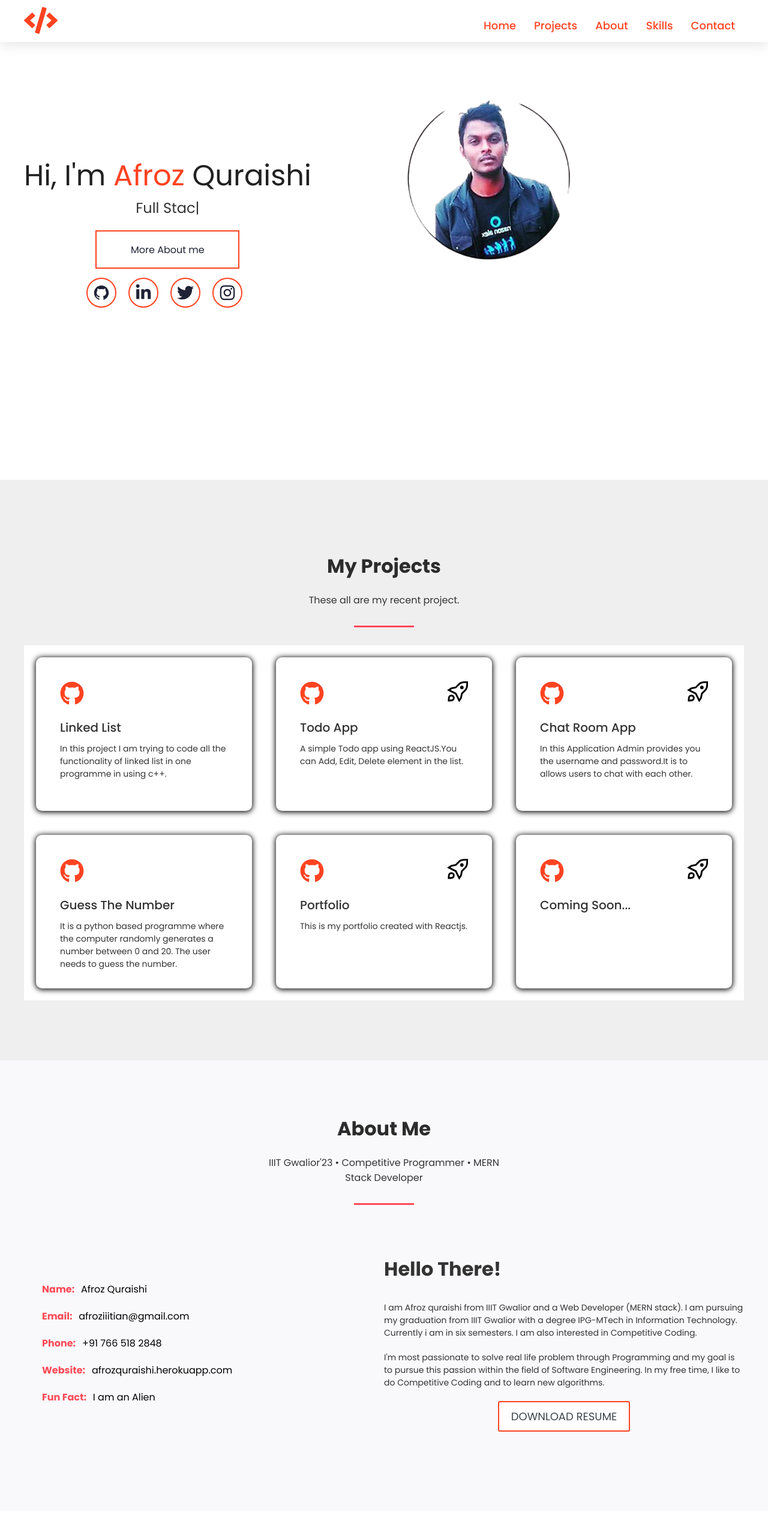
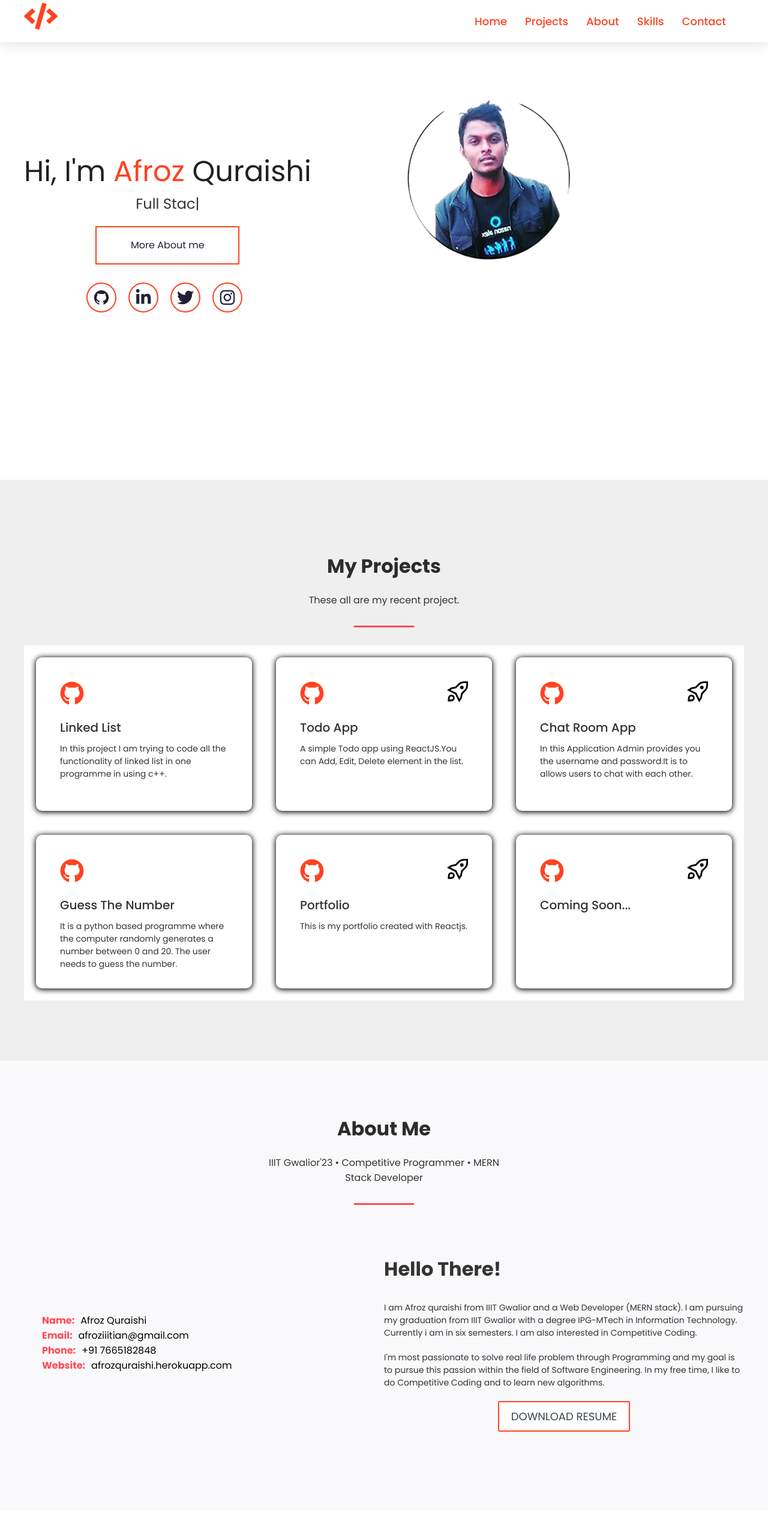
Before and after one commit to afroz23/afrozquraishi, a React (Create React App) app: page / in a window 1280 px wide. Shown: the top 2566 px of the page at 60% size. Built offline with nearby package versions, Linux system fonts and the light colour scheme.

Commit message:
make it better

```diff
--- a/src/App.css
+++ b/src/App.css
@@ -5,7 +5,10 @@
 }
 
 body {
+  margin: 0;
+  padding: 0;
   font-family: "Poppins", sans-serif;
+  scroll-behavior: smooth;
 }
 .header {
   width: 100%;
@@ -25,11 +28,20 @@ body {
   box-shadow: 0 5px 20px rgba(0, 0, 0, 0.1);
 }
 
+.navbar,
+.about,
+.skills,
+.projects,
+.home,
+.contact {
+  display: flex;
+  flex-wrap: wrap;
+}
+
 .navbar__container {
   display: flex;
   justify-content: space-between;
   align-items: center;
-  flex-wrap: wrap;
   height: 70px;
 }
 .navbar__left-logo {
@@ -38,27 +50,34 @@ body {
   font-size: 7vh;
 }
 
-.navbar__right,
-.navbar-item {
+.navbar__right {
   display: flex;
   justify-content: flex-end;
   flex-wrap: wrap;
   list-style-type: none;
   align-items: flex-end;
 }
-
-a {
+.navbar__container .navbar__right {
+  display: flex;
+  justify-content: space-between;
+  font-weight: 700;
+  transition: all 5 ease-in-out;
+}
+.navbar__container .navbar-item a {
   color: #ff4321;
   text-decoration: none;
+  transition: all 0.4s ease-in-out;
 }
 
-a:hover {
-  color: #555;
-  transition: all 0.1s linear;
+.navbar__container .navbar-item a:hover {
+  color: #333333;
+  transition: all 0.3s ease-in-out;
+  border-bottom: 1px solid #ff4321;
 }
-
-a:active {
-  color: black;
+.navbar__container .navbar-item a:active {
+  color: #971801;
+  border-bottom: 1px solid #2740ff;
+  color: #000;
 }
 
 .navbar__right,
@@ -92,10 +111,10 @@ a:active {
 
 /* Flex System */
 .row {
+  display: flex;
   justify-content: center;
-  display: flex;
+  flex-wrap: wrap;
   width: 100%;
-  flex-wrap: wrap;
 }
 .col-6 {
   width: 50%;
@@ -202,6 +221,10 @@ a:active {
 .header__buttons {
   display: flex;
   justify-content: center;
+  margin-bottom: 15px;
+}
+.header__buttons a {
+  text-decoration: none;
   margin-bottom: 15px;
 }
 .resume__buttons {
@@ -370,13 +393,11 @@ a:active {
 }
 .info__contacts .row .col-6 {
   display: flex;
-  flex-direction: row;
-  align-items: center;
+  flex-direction: column;
+  align-items: flex-start;
 }
-.info__contacts .row .col-6 p {
-  display: flex;
-  flex-direction: column;
-  text-align: right;
+.info__contacts .row .col-6 span {
+  margin-left: 10px;
 }
 .info__contacts strong {
   color: #ff4a57;
@@ -422,6 +443,7 @@ a:active {
   height: 100%;
   background: #fff;
   padding: 80px 0;
+  background-size: cover;
 }
 
 .skills-list {
@@ -466,15 +488,14 @@ li {
   transition: all 0.5s ease-in-out;
   color: white;
   background-color: #ff4321;
-  transform: rotate(-3deg) scale(1.1);
+  /* transform: rotate(-3deg) scale(1.1); */
 }
 .pro-icons p {
-  font-size: 14px;
+  font-size: 17px;
   text-align: center;
 }
 /* contact */
-.contact {
-  height: auto;
+.contactSection {
   display: flex;
   flex-direction: column;
   justify-content: center;
@@ -500,10 +521,18 @@ li {
   cursor: pointer;
   margin-bottom: 20px;
 }
-.para-links {
+
+.contactCircles .para-links a {
   margin-left: 10px;
   margin-right: 10px;
-  color: #3c3c3c;
+  color: #ff4321;
+  text-decoration: none;
+  transition: all 0.4s ease-in-out;
+}
+.contactCircles .para-links a:hover {
+  color: #333333;
+  text-decoration: none;
+  transition: all 0.4s ease-in-out;
 }
 .last-footer {
   display: flex;
@@ -521,6 +550,9 @@ li {
 }
 .last-footer .last-footer-child div a {
   margin-left: 4px;
+  color: #ff4321;
+  text-decoration: none;
+  transition: all 0.4s ease-in-out;
 }
 
 .toggle {
@@ -536,7 +568,13 @@ li {
   cursor: pointer;
   align-items: center;
   justify-content: center;
+  transition: all 0.5 ease-in-out;
   display: none;
+}
+@media (max-width: 1200px) {
+  .col-4 {
+    width: 50%;
+  }
 }
 @media (max-width: 765px) {
   .container {
@@ -572,7 +610,7 @@ li {
   .navbar__left-logo {
     display: flex;
   }
-  .navbar__right {
+  .navbar__container .navbar__right {
     position: absolute;
     display: flex;
     flex-direction: column;
@@ -584,7 +622,7 @@ li {
     height: 100vh;
     background: #fff;
     width: 50%;
-    transition: 0.5 ease;
+    transition: all 5 ease-in-out;
     transform: translateX(-500px);
   }
   .toggle {
--- a/src/App.js
+++ b/src/App.js
@@ -15,6 +15,7 @@ function App() {
         <Projects />
         <About />
         <Skills/>
+        <hr></hr>
         <Contact/>
       </div>
   );
--- a/src/components/About.js
+++ b/src/components/About.js
@@ -1,49 +1,3 @@
-// import React from "react";
-// import { Anchor } from 'antd';
-// const { Link } = Anchor;
-// const About = () => {
-//   const [header] = React.useState({
-//     subHeader: "About Me",
-//     text: "IIIT Gwalior'23 • Competitive Programmer • MERN Stack Developer",
-//   });
-//   return (
-//     <div id="about" className="about">
-//       <div className="container">
-//         <div className="common">
-//           <h1 className="mainHeader">{header.subHeader}</h1>
-//           <p className="mainContent">{header.text}</p>
-//           <div className="commonBorder"></div>
-//         </div>
-//         <div className="row  h-650 alignCenter">
-//           <div className="col-6">
-//             <div className="about__img">
-//               <img src="/images/afroz23.png" alt="afroz23" />
-//             </div>
-//           </div>
-//           <div className="col-6">
-//             <div className="about__info">
-//               <h1>Hello there!</h1>
-//               <div className="about__info-p1">
-//               I am Afroz quraishi from IIIT Gwalior and a Web Developer (MERN stack).
-//               I am pursuing my graduation from IIIT Gwalior with a degree IPG-MTech in Information Technology. Currently i am in six semesters.
-//               I am also interested in Competitive Coding.
-//               </div>
-//               <div className="about__info-p2">
-//                 I'm most passionate to solve real life problem through Programming and my goal is to pursue this passion within the field of Software Engineering.
-//                 In my free time, I like to do Competitive Coding and to learn new algorithms.
-//               </div>
-
-
-//             </div>
-//           </div>
-//         </div>
-//       </div>
-//     </div>
-//   );
-// };
-
-// export default About;
-
 import React from "react";
 import { Anchor } from 'antd';
 const { Link } = Anchor;
@@ -52,13 +6,12 @@ const About = () => {
     subHeader: "About Me",
     text: "IIIT Gwalior'23 • Competitive Programmer • MERN Stack Developer",
   });
-  const [state] = React.useState([
-    { id: 1, title: "Name:", text: "Afroz Quraishi" },
-    { id: 2, title: "Email:", text: "afroziiitian@gmail.com" },
-    { id: 3, title: "Phone:", text: "+91 766 518 2848" },
-    { id: 4, title: "Website:", text: "afrozquraishi.herokuapp.com" },
-    { id: 5, title: "Fun Fact:", text: "I am an Alien" },
-  ]);
+  // const [state] = React.useState([
+  //   { id: 1, title: "Name:", text: "Afroz Quraishi" },
+  //   { id: 2, title: "" },
+  //   { id: 3, title: "", text: "" },
+  //   { id: 4, title: "", text: "afrozquraishi.herokuapp.com" },
+  // ]);
   return (
     <div id="about" className="about">
       <div className="container">
@@ -72,12 +25,24 @@ const About = () => {
             <div className="about__img">
               <div className="info__contacts">
                   <div className="row">
-                    {state.map((info) => (
                       <div className="col-6">
-                        <strong>{info.title}</strong>
-                        <p>{info.text}</p>
+                        <div>
+                          <strong>Name:</strong>
+                          <span>Afroz Quraishi</span>
+                        </div>
+                        <div>
+                          <strong>Email:</strong>
+                          <span>afroziiitian@gmail.com</span>
+                        </div>
+                        <div>
+                          <strong>Phone:</strong>
+                          <span>+91 7665182848</span>
+                        </div>
+                        <div>
+                          <strong>Website:</strong>
+                          <span>afrozquraishi.herokuapp.com</span>
+                        </div>
                       </div>
-                    ))}
                   </div>
                 </div>
             </div>
--- a/src/components/Home.js
+++ b/src/components/Home.js
@@ -36,7 +36,7 @@ const Home = () => {
           </div>
           <div className="col-6">
             <div className="banner__img">
-              <img src={state.image} alt="man" />
+              <img src={state.image} alt="profile" />
             </div>
           </div>
         </div>
--- a/src/components/Nav.js
+++ b/src/components/Nav.js
@@ -19,11 +19,11 @@ const Nav = () => {
           </div>
 
             <Anchor className="navbar__right" style={{transform:state?"translateX(0px)": ""}}>
-               <Link className="navbar-item" href="#home" title="Home" />
-               <Link className="navbar-item" href="#projects" title="Projects" />
-               <Link className="navbar-item" href="#about" title="About"/>
-               <Link className="navbar-item" href="#skills" title="Skills" />
-               <Link className="navbar-item" href="#contact" title="Contact" />
+               <Link activeClassName="is-active" className="navbar-item" href="#home" title="Home" />
+               <Link activeClassName="is-active" className="navbar-item" href="#projects" title="Projects" />
+               <Link activeClassName="is-active" className="navbar-item" href="#about" title="About"/>
+               <Link activeClassName="is-active" className="navbar-item" href="#skills" title="Skills" />
+               <Link activeClassName="is-active" className="navbar-item" href="#contact" title="Contact" />
             </Anchor>
 
         </div>
--- a/src/components/Skills.js
+++ b/src/components/Skills.js
@@ -24,19 +24,19 @@ const Skills = () => {
               <ul className="skills-category">
                 <li className="pro-icons"><div className="si-icons"><SiC/></div><p>C</p> </li>
                 <li className="pro-icons"><div className="si-icons"><SiCplusplus/></div><p>C++</p></li>
-                <li className="pro-icons"><div className="si-icons"><DiJavascript1/></div><p>Javascript</p></li>
+                <li className="pro-icons"><div className="si-icons"><DiJavascript1/></div><p>JavaScript</p></li>
                 <li className="pro-icons"><div className="si-icons"><FaJava/></div><p>Java</p></li>
                 <li className="pro-icons"><div className="si-icons"><FaPython/></div><p>Python</p></li>
               </ul>
 
             <li className="category">TECHNOLOGIES AND FRAMEWORKS</li>
             <ul className="skills-category">
-              <li className="pro-icons"><div className="si-icons"><SiHtml5/></div><p>Html</p></li>
+              <li className="pro-icons"><div className="si-icons"><SiHtml5/></div><p>HTML</p></li>
               <li className="pro-icons"><div className="si-icons"><SiCss3/></div><p>CSS</p></li>
               <li className="pro-icons"><div className="si-icons"><FaReact/></div><p>ReactJs</p></li>
               <li className="pro-icons"><div className="si-icons"><SiRedux/></div><p>Redux</p></li>
-              <li className="pro-icons"><div className="si-icons"><FaNodeJs/></div><p>Node.js</p></li>
-              <li className="pro-icons"><div className="si-icons"><GiSightDisabled/></div><p>Express.js</p></li>
+              <li className="pro-icons"><div className="si-icons"><FaNodeJs/></div><p>NodeJs</p></li>
+              <li className="pro-icons"><div className="si-icons"><GiSightDisabled/></div><p>ExpressJs</p></li>
               <li className="pro-icons"><div className="si-icons"><SiMongodb/></div><p>MongoDB</p></li>
               <li className="pro-icons"><div className="si-icons"><FaBootstrap/></div><p>Bootstrap</p></li>
               <li className="pro-icons"><div className="si-icons"><SiFirebase/></div><p>Firebase</p></li>
```
Also changed, not shown: 1 other file (tests, documents, lock files or other folders).
